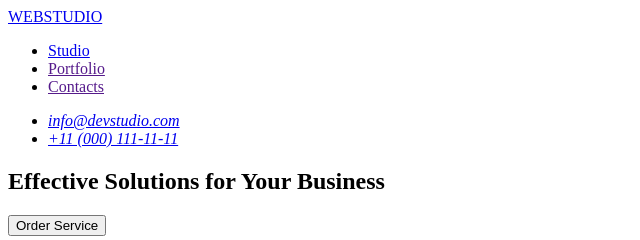
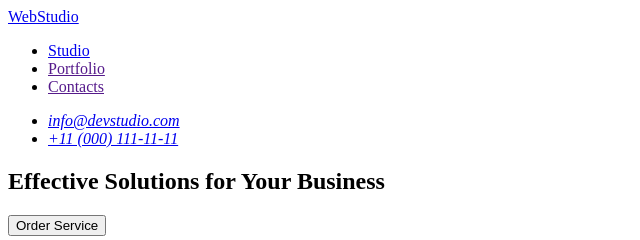
Before and after one commit to andy-k-5/goit-markup-hw-01-02, a plain HTML site: page index.html in a window 1280 px wide. Shown: the top 240 px of the page, 0-640 px from the left. Drawn offline with Linux system fonts and the light colour scheme.

Commit message:
hw-01-02

```diff
--- a/index.html
+++ b/index.html
@@ -11,7 +11,7 @@
 
     <header>
       <nav>
-        <a href="./index.html">WEBSTUDIO</a>
+        <a href="./index.html">WebStudio</a>
         <ul>
           <li><a href="./index.html">Studio</a></li>
           <li><a href="">Portfolio</a></li>
@@ -118,7 +118,6 @@
       </section>
     </main>
     <footer>
-      <h2>WEBSTUDIO</h2>
       <a href="./index.html">WEBSTUDIO</a>
       <p>
         Increase the flow of customers and sales for your business with digital
```
